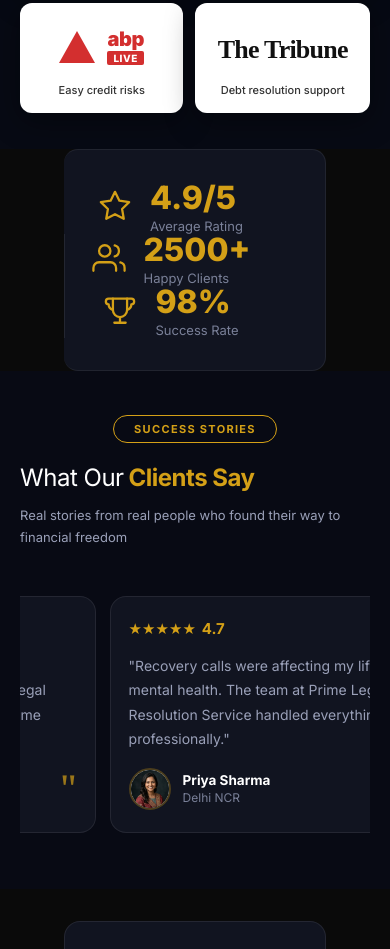
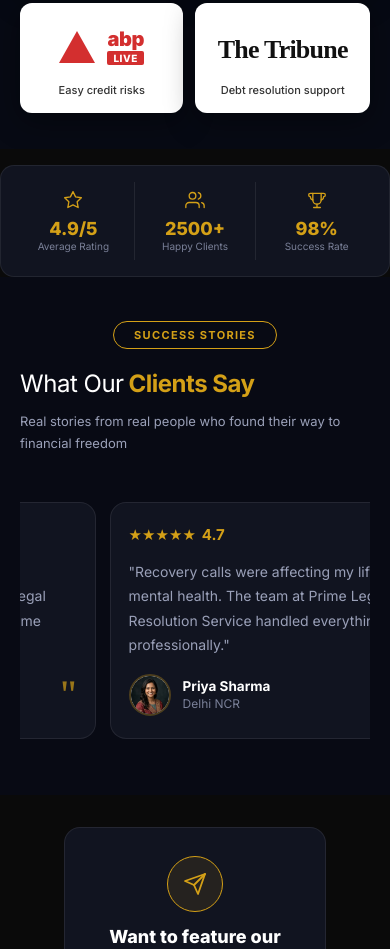
Before and after one commit to tusharandcollege-art/LegalShield, a plain HTML site: page index.html in a window 390 px wide. Shown: the part 4418-5367 px from the top of the page. Drawn offline with Linux system fonts and the light colour scheme.

Commit message:
fix: media stats bar horizontal 3-col layout on mobile, correct class names

```diff
--- a/index.html
+++ b/index.html
@@ -1946,9 +1946,26 @@
         width: 100% !important; height: 110px !important;
         border-radius: 12px;
       }
-      .media-right { width: 100%; }
-      .media-stats-bar { flex-direction: row; flex-wrap: wrap; gap: 0; border-left: none; padding-left: 0; }
-      .media-stat { flex: 0 0 50%; padding: 18px 14px; border-right: none; border-bottom: 1px solid rgba(255,255,255,0.06); }
+      /* ── MEDIA STATS BAR ── */
+      .media-stats-bar {
+        margin: 16px 0 0; padding: 16px 12px;
+        border-radius: 14px; gap: 0;
+        display: flex; flex-direction: row;
+        align-items: center; justify-content: space-around;
+        flex-wrap: nowrap;
+      }
+      .media-stat-item {
+        display: flex; flex-direction: column; align-items: center;
+        gap: 6px; flex: 1; justify-content: center; text-align: center;
+        padding: 8px 4px;
+      }
+      .media-stat-item + .media-stat-item {
+        border-left: 1px solid rgba(255,255,255,0.08);
+        border-top: none;
+      }
+      .media-stat-icon-wrap svg { width: 20px; height: 20px; }
+      .media-stat-value { font-size: 18px !important; font-weight: 800; }
+      .media-stat-lbl { font-size: 10px !important; color: #7a8098; margin-top: 2px; }
 
       /* ── CTA BARS ── */
       .cta-bar { flex-direction: column; align-items: center; text-align: center; padding: 28px 20px; border-radius: 16px; gap: 14px; }
```
